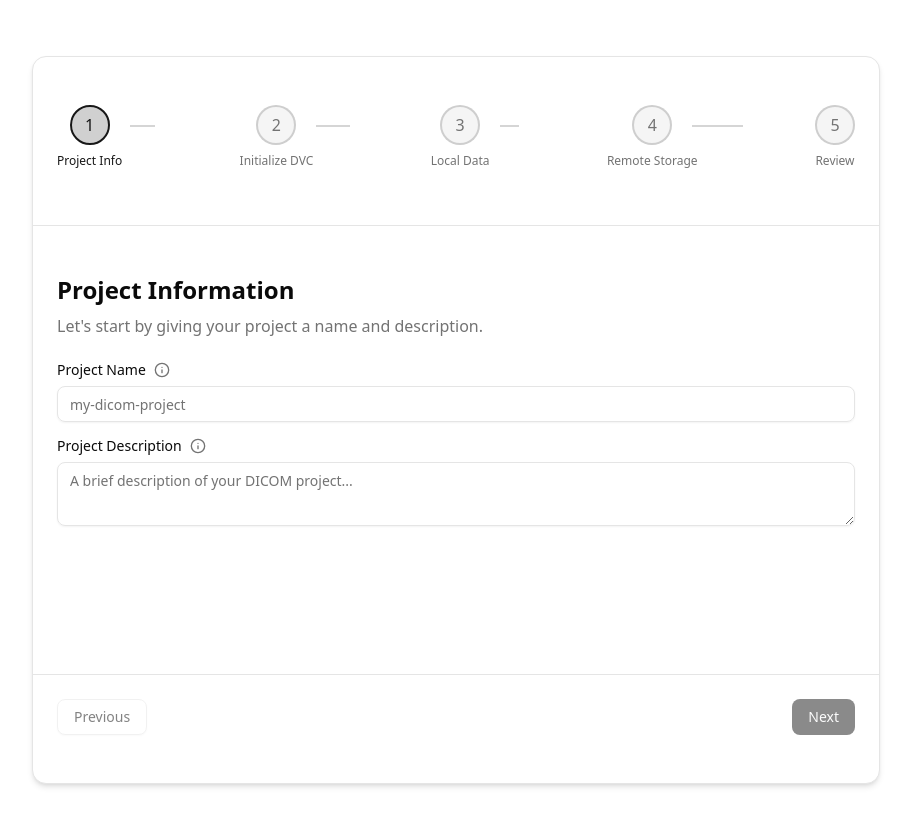
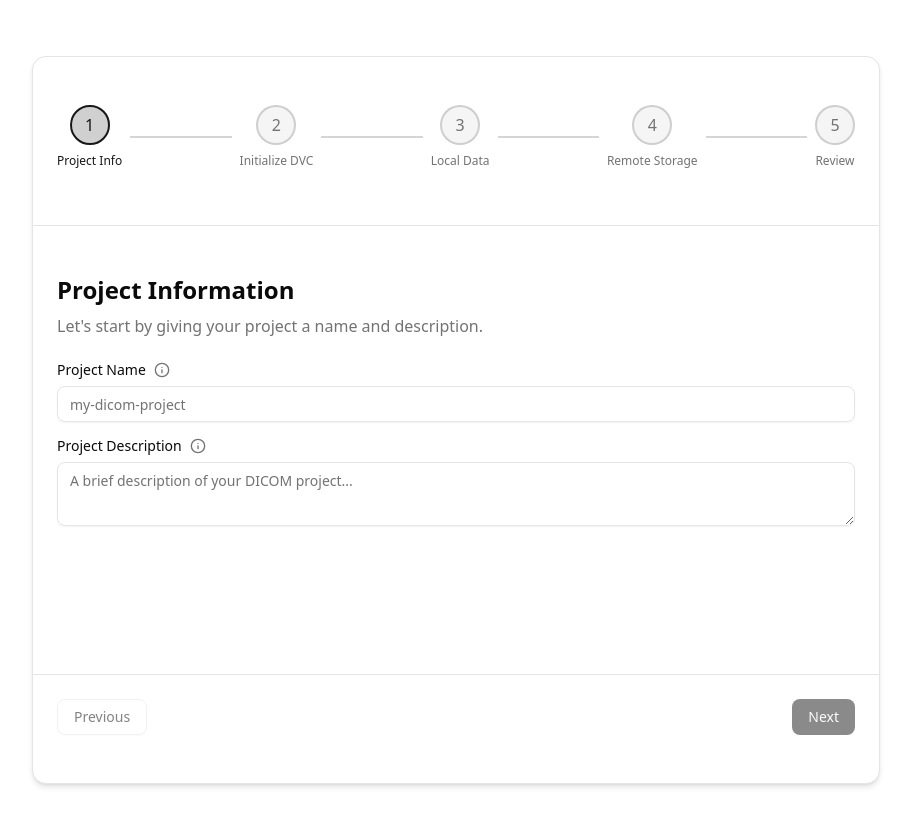
Before and after one commit to itsmaleen/dvc-butler, a React (Vite) app: page /onboarding in a window 1280 px wide. Shown: the top 826 px of the page, without its empty margins (184-1095 px from the left). Built offline with nearby package versions, Linux system fonts and the light colour scheme.

Commit message:
fix ui issues on onboarding

```diff
--- a/src/components/initialize-dvc-step.tsx
+++ b/src/components/initialize-dvc-step.tsx
@@ -70,7 +70,6 @@ export default function InitializeDvcStep({
 
       {dvcConfig.initialize && (
         <Alert className="bg-blue-50 border-blue-200 dark:bg-blue-950 dark:border-blue-900">
-          <div className="flex flex-col space-y-2">
           <AlertDescription className="text-sm">
             <strong>What DVC will do:</strong>
             <ul className="list-disc pl-5 mt-2 space-y-1">
@@ -82,13 +81,11 @@ export default function InitializeDvcStep({
               <li>Allow you to easily switch between data versions</li>
             </ul>
           </AlertDescription>
-          </div>
         </Alert>
       )}
 
       {!dvcConfig.initialize && (
         <Alert className="bg-amber-50 border-amber-200 dark:bg-amber-950 dark:border-amber-900">
-          <div className="flex flex-col space-y-2">
           <AlertDescription className="text-sm">
             <strong>Without DVC:</strong>
             <ul className="list-disc pl-5 mt-2 space-y-1">
@@ -99,7 +96,6 @@ export default function InitializeDvcStep({
               <li>You can still initialize DVC later if needed</li>
             </ul>
           </AlertDescription>
-          </div>
         </Alert>
       )}
     </div>
--- a/src/components/wizard-progress.tsx
+++ b/src/components/wizard-progress.tsx
@@ -13,7 +13,8 @@ export default function WizardProgress({
     <div className="w-full">
       <div className="flex items-center justify-between mb-8">
         {steps.map((step, index) => (
-          <div key={index} className="flex flex-col items-center relative">
+          <>
+            <div key={index} className="flex flex-col items-center">
               <div
                 className={cn(
                   "w-10 h-10 rounded-full flex items-center justify-center border-2 z-10",
@@ -45,20 +46,24 @@ export default function WizardProgress({
               <span
                 className={cn(
                   "text-xs mt-2 font-medium",
-                index <= currentStep ? "text-primary" : "text-muted-foreground"
+                  index <= currentStep
+                    ? "text-primary"
+                    : "text-muted-foreground"
                 )}
               >
                 {step}
               </span>
+            </div>
             {index < steps.length - 1 && (
               <div
                 className={cn(
-                  "absolute top-5 w-[calc(100%-2.5rem)] h-[2px] -right-1/2",
+                  "flex-1 h-0.5 mx-2",
                   index < currentStep ? "bg-primary" : "bg-muted-foreground/30"
                 )}
+                key={`bar-${index}`}
               />
             )}
-          </div>
+          </>
         ))}
       </div>
     </div>
```
Lines whose indentation alone changed are shown as unchanged.
